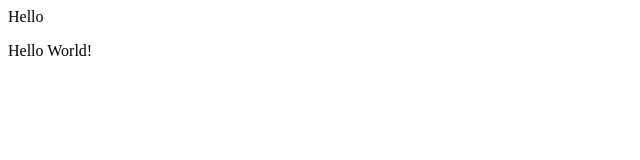
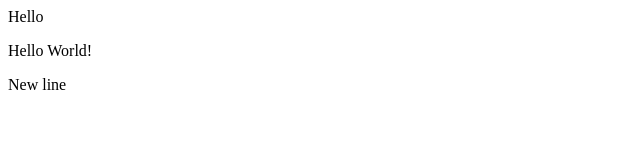
Before and after one commit to vicky-pradeep/localrepo, a plain HTML site: page index.html in a window 1280 px wide. Shown: the full height of the page, 0-640 px from the left. Drawn offline with Linux system fonts and the light colour scheme.

Commit message:
Add feature

```diff
--- a/index.html
+++ b/index.html
@@ -1,2 +1,3 @@
 <p>Hello</p>
 <p>Hello World!</p>
+<p>New line</p>
```
